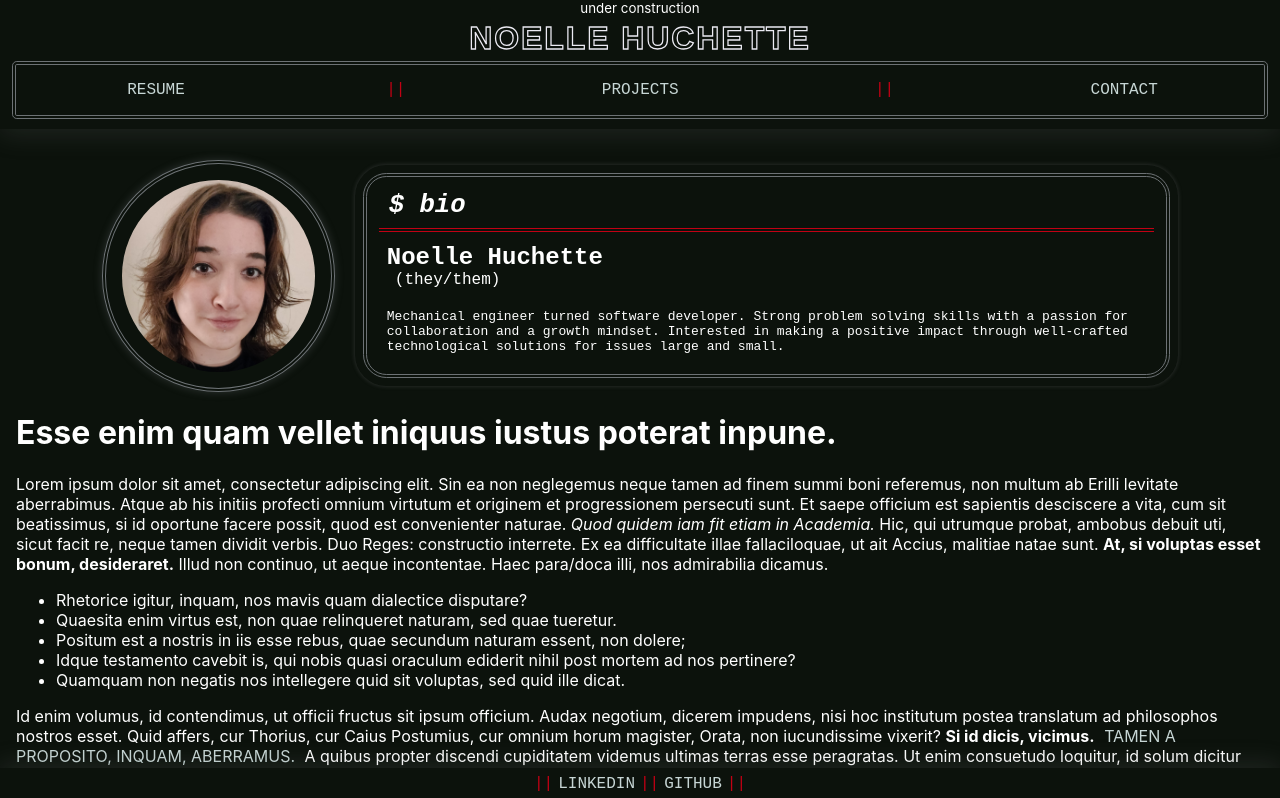
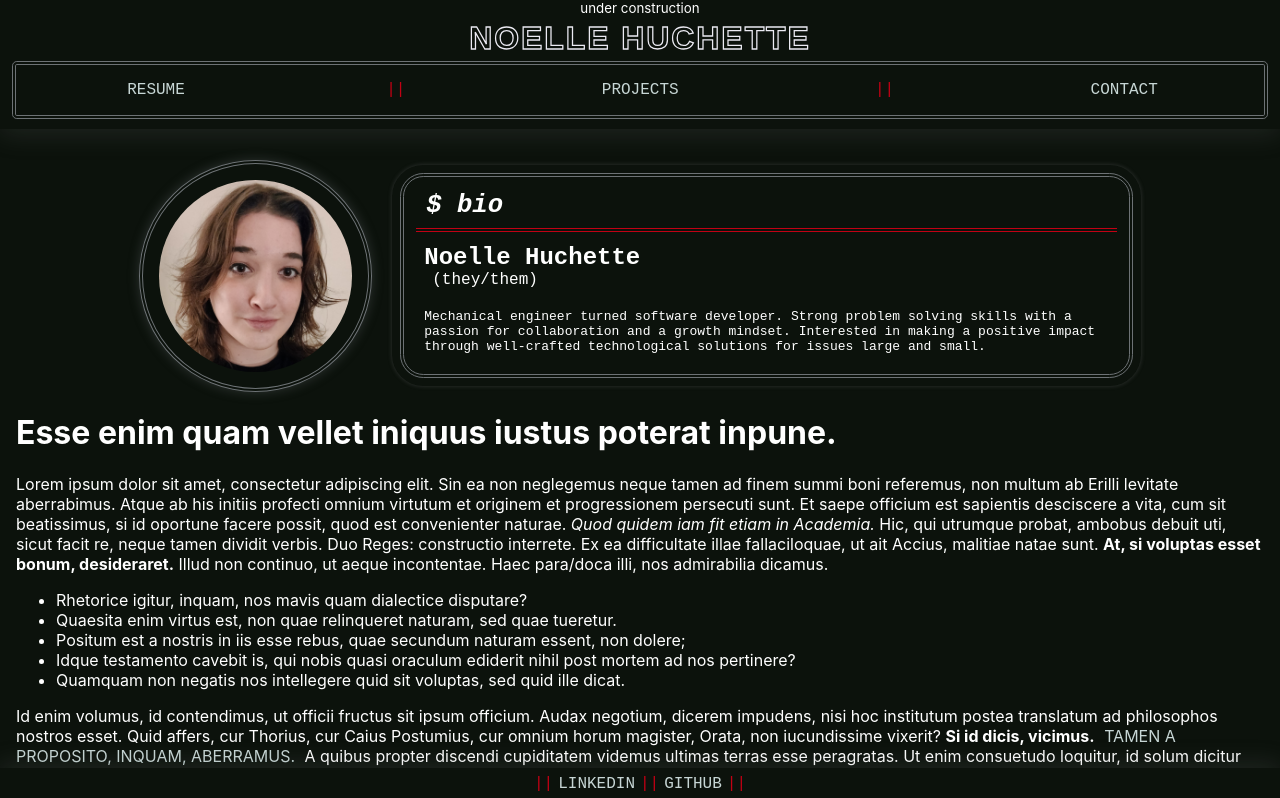
Before and after one commit to noellehuchette/portfolio, a React (Create React App) app: page / in a window 1280 px wide. Shown: the top 798 px of the page. Built offline with nearby package versions, Linux system fonts and the light colour scheme.

Commit message:
small styling tweaks, bio pulse

```diff
--- a/src/client/components/Home/style.css
+++ b/src/client/components/Home/style.css
@@ -16,7 +16,7 @@
 /* ### BIO ### */
 
 .bio-block {
-  width: 66%;
+  width: 60%;
   min-width: 300px;
   text-align: left;
   display: flex;
@@ -81,7 +81,7 @@
   display: flex;
   justify-content: center;
   align-items: center;
-  box-shadow: 0 0 8px rgba(109, 114, 117, 0.35);
+  box-shadow: 0 0 12px rgba(109, 114, 117, 0.35);
   border-radius: 50%;
   padding: 1rem;
   border: double 0.3rem #6D7275;
```
